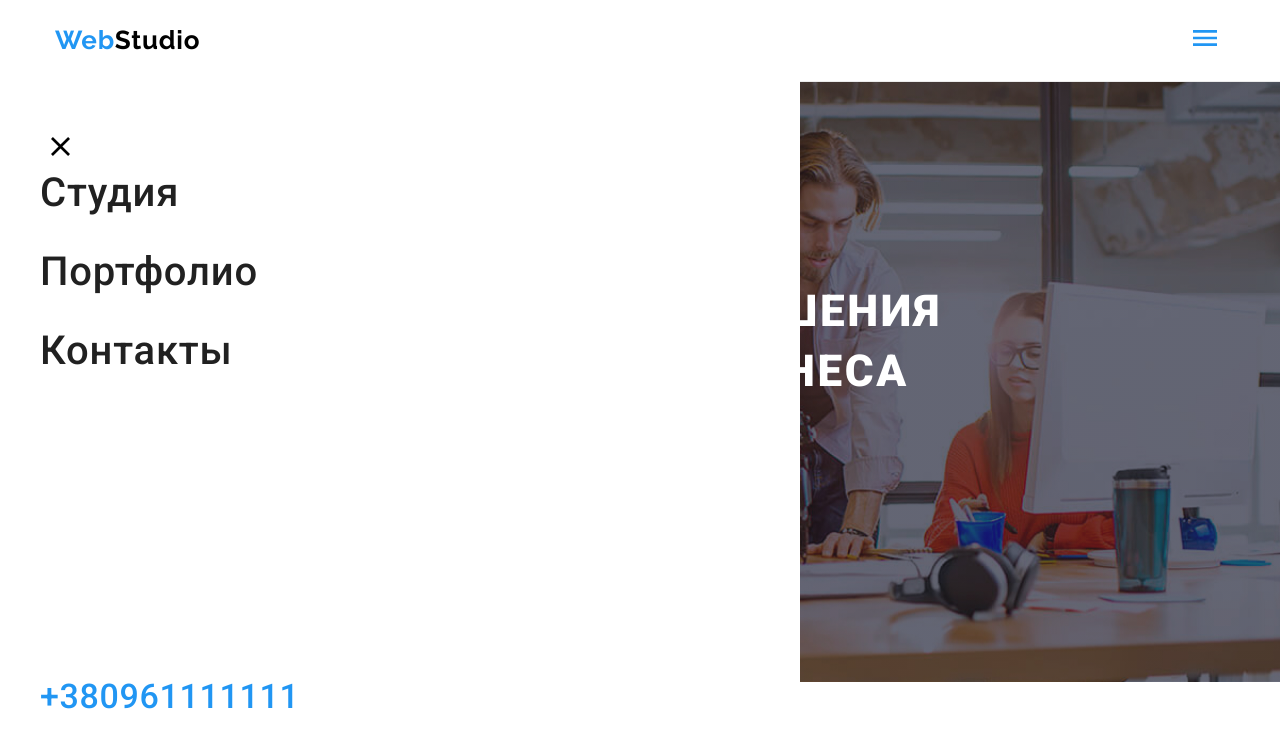
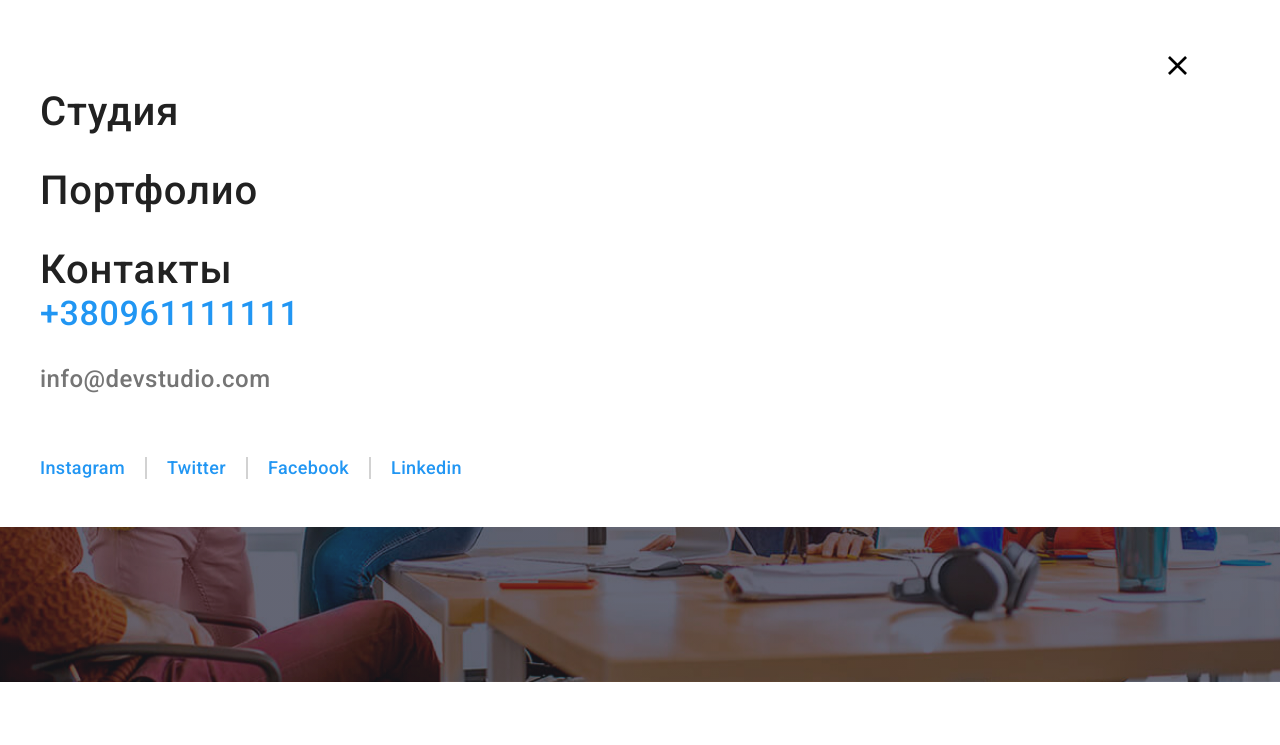
Before and after one commit to Mark-Nelovka/goit-markup-hw-08, a plain HTML site: page index.html in a window 1280 px wide. Both pictures are taken after a click on the button 1205 px from the left and 40 px from the top of the page. Shown: the top 745 px of the page. Drawn offline with nearby package versions, Linux system fonts and the light colour scheme.

Commit message:
Добавляет скрипт к мобильному меню

```diff
--- a/index.html
+++ b/index.html
@@ -25,7 +25,7 @@
                 <a class="page-header-container__logo" lang="en" href="./index.html"><span class="logo-first">Web</span><span
                         class="logo-second">Studio</span></a>
             </nav>
-            <button type="button" class="page-header-container__button">
+            <button type="button" class="page-header-container__button" data-menu-open>
                 <svg width="24" height="16">
                     <use href="./images/sprite/Sprite.svg#icon-nav-menu"></use>
                 </svg>
@@ -60,8 +60,8 @@
 
             </div> -->
         </div>
-        <div class="mob-menu">
-            <button type="button" class="mob-menu__button">
+        <div class="mob-menu is-hidden" data-menu>
+            <button type="button" class="mob-menu__button" data-menu-close>
                 <svg class="mob-menu__close" width="19"  height="19">
                     <use href="./images/sprite/Sprite.svg#icon-Close"></use>
                 </svg>
@@ -546,6 +546,23 @@
                 }
             })();
     </script>
+
+    <script>
+        (() => {
+                const refs = {
+                    openMenuBtn: document.querySelector('[data-menu-open]'),
+                    closeMenuBtn: document.querySelector('[data-menu-close]'),
+                    menu: document.querySelector('[data-menu]'),
+                };
+
+                refs.openMenuBtn.addEventListener('click', toggleMenu);
+                refs.closeMenuBtn.addEventListener('click', toggleMenu);
+
+                function toggleMenu() {
+                    refs.menu.classList.toggle('is-hidden');
+                }
+            })();
+    </script>
 </body>
 
 </html>
--- a/sass/layout/Studio/_header.scss
+++ b/sass/layout/Studio/_header.scss
@@ -82,10 +82,19 @@
 }
 
 .mob-menu {
-  width: 100vh;
+  width: 100%;
+  // height: 500px;
   padding: 48px 83px 48px 40px;
   background-color: #ffffff;
   position: fixed;
+  top: 0;
+}
+
+.mob-menu.is-hidden {
+  opacity: 0;
+  visibility: hidden;
+  pointer-events: none;
+  // transform: translateX(100%);
 }
 
 .mob-menu__button {
@@ -93,6 +102,8 @@
   height: 40px;
   border: none;
   background-color: #ffffff;
+  margin-left: auto;
+  display: block;
 }
 
 .mob-menu__link {
@@ -111,9 +122,9 @@
   color: var(--text);
 }
 
-.mob-menu__contacts {
-  margin-top: 302px;
-}
+// .mob-menu__contacts {
+//   margin-top: 302px;
+// }
 
 .mob-menu__item {
   &:not(:last-child) {
```
Also changed, not shown: css/main.css, 1 other file.
